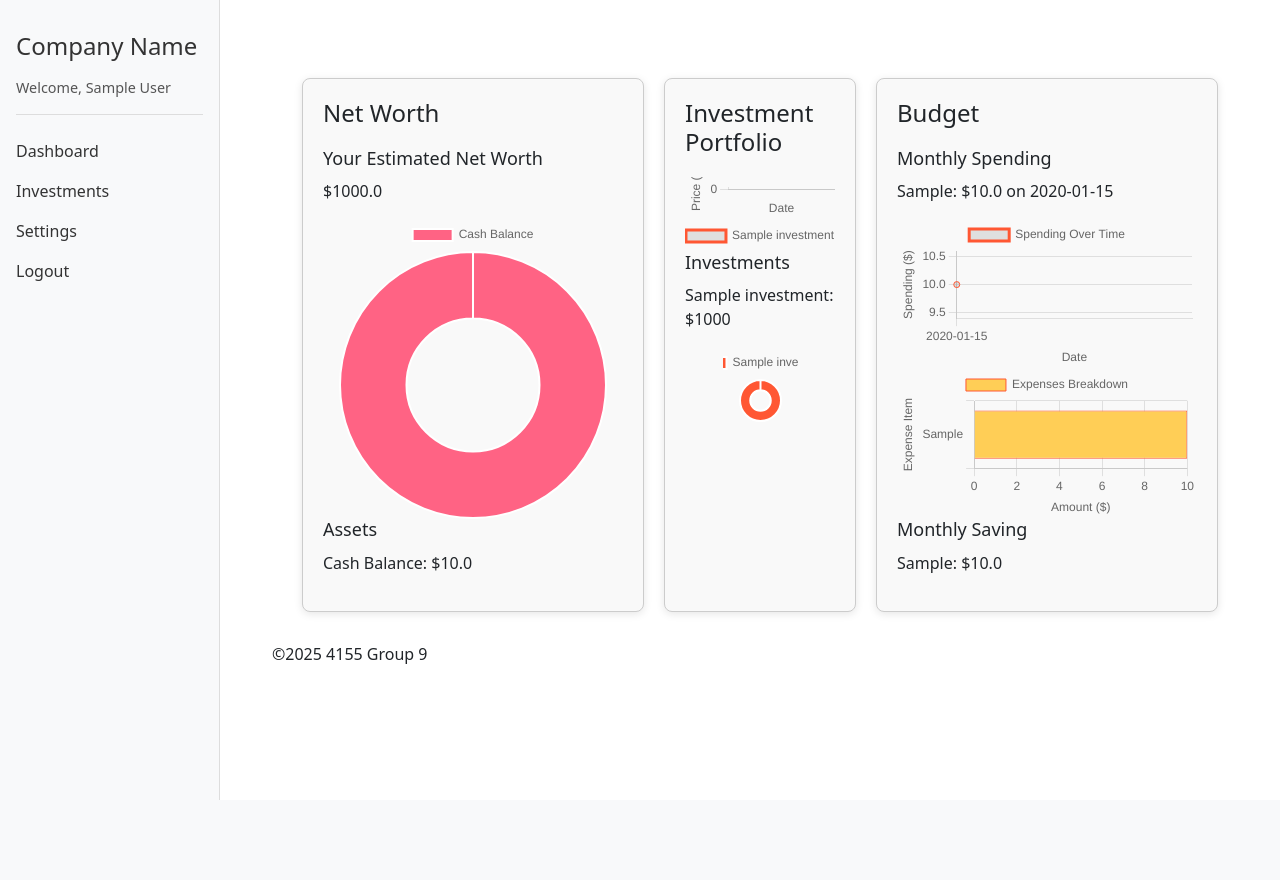
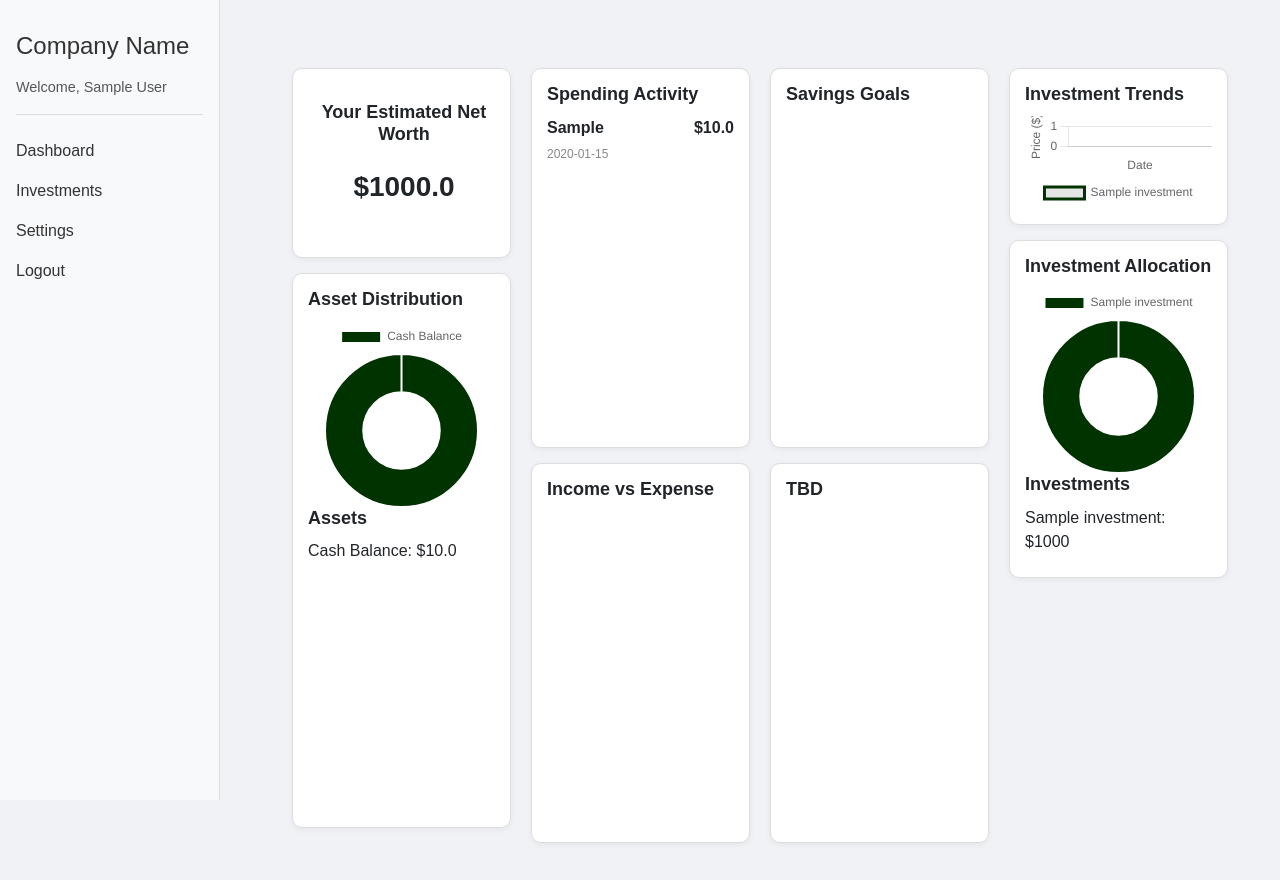
Before and after one commit to lporte04/flask-finance-app, a Flask app: page /dashboard in a window 1280 px wide. Before the commit the page ends 800 px from the top, so only its background shows below. Run offline with Flask 3, Linux system fonts and the light colour scheme; a user stored in the database is signed in; tables that the repository leaves empty hold one stand-in row (values such as "Sample post"); a database or web service that is not in the repository returns one stand-in record (values such as "Sample title"); data that the repository does not hold is empty.

Commit message:
revised dashboard

```diff
--- a/app/templates/dashboard.html
+++ b/app/templates/dashboard.html
@@ -4,73 +4,164 @@
 {% block body %}
 
 <style>
-    .content {
-        display: flex;
-        flex-wrap: wrap;
-        justify-content: space-between; /* Space out the containers */
-        padding: 20px;
+    body {
+        margin: 0;
+        font-family: Arial, sans-serif;
+        background-color: #f0f2f5;
     }
 
-    /* Style for each container (net worth, investments, budget) */
-    .net-worth-container, .investment-portfolio-container, .budget-container {
-        flex: 1; /* Each container will take up equal space */
-        margin: 10px;
+    .dashboard {
+        display: flex;
+        height: 100vh;
         padding: 20px;
-        border: 1px solid #ccc;
-        border-radius: 8px;
-        box-shadow: 0 2px 8px rgba(0, 0, 0, 0.1);
-        background-color: #f9f9f9;
+        box-sizing: border-box;
+        gap: 20px;
     }
 
-    /* Header styles */
-    h2 {
-        font-size: 24px;
-        margin-bottom: 20px;
+    .column {
+        flex: 1;
+        display: flex;
+        flex-direction: column;
+        gap: 15px;
     }
 
-    /* Subheader styles */
-    h3 {
-        font-size: 18px;
-        margin-bottom: 10px;
+    .module {
+        background-color: #ffffff;
+        border: 1px solid #ddd;
+        border-radius: 10px;
+        padding: 15px;
+        box-shadow: 0 2px 6px rgba(0, 0, 0, 0.05);
+        flex-shrink: 0;
     }
 
-    /* Style for the lists (assets, investments, spendings, savings) */
+    h2{
+        font-size: 18px;
+        margin: 0 0 10px;
+        font-weight: 700;
+    }
+
+    /* Heights for each modular section */
+    .height-25 {
+        height: 25%;
+    }
+
+    .height-35 {
+        height: 35%;
+    }
+
+    .height-50 {
+        height: 50%;
+    }
+
+    .height-75 {
+        height: 75%;
+    }
+
+    .fill {
+        flex: 1;
+        overflow-y: auto;
+    }
+
+    canvas {
+        max-width: 100%;
+        height: auto;
+    }
+
+    h2, h3 {
+        margin: 0 0 10px;
+    }
+
     ul {
-        list-style-type: none;
+        list-style: none;
         padding: 0;
+        margin: 0;
     }
 
     li {
-        margin: 10px 0;
+        margin-bottom: 8px;
     }
 
-    #investmentDonutChart {
-        width: 50% !important;
-        height: 50% !important;
-        margin: 0 auto;
+    .net-worth-value {
+        font-size: 28px;
+        font-weight: bold;
+        margin-top: 10px;
     }
-    #investmentLineChart {
-        width: 100% !important;
-        height: 100% !important;
-        margin: 0 auto;
+    .net-worth-box {
+        display: flex;
+        flex-direction: column;
+        justify-content: center;
+        align-items: center;
+        text-align: center;
     }
 
+    .module.height-25 {
+        height: 25%;
+        overflow-y: auto;
+        padding-right: 10px;
+    }
+
+    .spending-item {
+        display: flex;
+        flex-direction: column;
+        margin-bottom: 15px;
+    }
+
+    .spending-details {
+        display: flex;
+        justify-content: space-between;
+        font-weight: bold;
+    }
+
+    .spending-item-name {
+        flex: 1;
+        text-align: left;
+    }
+
+    .spending-amount {
+        text-align: right;
+    }
+
+    .spending-date {
+        font-size: 12px;
+        color: #888;
+        text-align: left;
+        margin-top: 5px;
+    }
+
+    .module.height-35 {
+        height: 35%;
+        overflow-y: auto;
+        padding-right: 10px;
+    }
+
+    .expense-item {
+        display: flex;
+        justify-content: space-between;
+        margin-bottom: 15px;
+    }
+
+    .expense-name {
+        flex: 1;
+        text-align: left;
+    }
+
+    .expense-amount {
+        text-align: right;
+    }
 </style>
 
-<div class="content">
+<div class="dashboard">
 
-    <div class="net-worth-container">
-        <h2>Net Worth</h2>
-        <div class="section net-worth">
-            <h3>Your Estimated Net Worth</h3>
-            <p>${{ net_worth }}</p>
+    <!-- Column 1: Net Worth -->
+    <div class="column">
+        <div class="module height-25 net-worth-box">
+            <h2>Your Estimated Net Worth</h2>
+            <p class="net-worth-value">${{ net_worth }}</p>
         </div>
-
-        <div class="assets-chart">
+        <div class="module height-75 fill">
+            <h2>Asset Distribution</h2>
             <canvas id="netWorthDonutChart"></canvas>
-        </div>
-        <div class="section assets-list">
-            <h3>Assets</h3>
+            <h2>Assets</h2>
             <ul>
                 {% for asset in assets %}
                     <li>{{ asset.name }}: ${{ asset.value }}</li>
@@ -81,13 +172,54 @@
         </div>
     </div>
 
-    <div class="investment-portfolio-container">
-        <div>
-            <h2>Investment Portfolio</h2>
+    <!-- Column 2: Spending -->
+    <div class="column">
+        <div class="module height-50">
+            <h2>Spending Activity</h2>
+            <ul>
+                {% for s in spendings %}
+                    <li class="spending-item">
+                        <div class="spending-details">
+                            <span class="spending-item-name">{{ s.item }}</span>
+                            <span class="spending-amount">${{ s.amount }}</span>
+                        </div>
+                        <span class="spending-date">{{ s.date }}</span>
+                    </li>
+                {% else %}
+                    <li>No spending records yet.</li>
+                {% endfor %}
+            </ul>
+        </div>
+
+        <div class="module height-50">
+            <h2>Income vs Expense</h2>
+            <canvas id="incomeVsExpenseChart"></canvas>
+        </div>
+    </div>
+    <!-- Column 3 Savings-->
+    <div class="column">
+        <div class="module height-50">
+            <h2>Savings Goals</h2>
+            <canvas></canvas>
+        </div>
+
+        <div class="module height-50">
+            <h2>TBD</h2>
+            <canvas></canvas>
+        </div>
+    </div>
+
+    <!-- Column 4: Investments -->
+    <div class="column">
+        <div class="module height-30">
+            <h2>Investment Trends</h2>
             <canvas id="investmentLineChart"></canvas>
         </div>
-        <div class="section investments-list">
-            <h3>Investments</h3>
+
+        <div class="module height-70">
+            <h2>Investment Allocation</h2>
+            <canvas id="investmentDonutChart"></canvas>
+            <h2>Investments</h2>
             <ul>
                 {% for inv in investments %}
                     <li>{{ inv.stock_name }}: ${{ inv.amount or 'N/A' }}</li>
@@ -96,52 +228,9 @@
                 {% endfor %}
             </ul>
         </div>
-        <div class="investment-donut-chart">
-            <canvas id="investmentDonutChart"></canvas>
-        </div>
     </div>
 
-    <div class="budget-container">
-        <div>
-            <h2>Budget</h2>
-            <div class="section spending-list">
-                <h3>Monthly Spending</h3>
-                <ul>
-                    {% for s in spendings %}
-                        <li>{{ s.item }}: ${{ s.amount }} on {{ s.date }}</li>
-                    {% else %}
-                        <li>No spending records yet.</li>
-                    {% endfor %}
-                </ul>
-            </div>
-
-            <div class="spending-line-chart">
-                <canvas id="spendingLineChart"></canvas>
-            </div>
-
-            <div class="spending-bar-chart">
-                <canvas id="spendingBarChart"></canvas>
-            </div>
-
-            <div class="section budget-list">
-                <h3>Monthly Saving</h3>
-                <ul>
-                    {% for s in savingsgoal %}
-                        <li>{{ s.name }}: ${{ s.amount }}</li>
-                    {% else %}
-                        <li>No saving records yet.</li>
-                    {% endfor %}
-                </ul>
-            </div>
-
-        </div>
-    </div>
 </div>
-
-
-<footer>
-    <p class="font-sm center-text">&copy;2025 4155 Group 9</p>
-</footer>
 
 <!-- Script for chart.js -->
 <script src="https://cdn.jsdelivr.net/npm/chart.js"></script>
@@ -158,7 +247,7 @@
             labels: labels,
             datasets: [{
                 data: data,
-                backgroundColor: ['#FF6384', '#36A2EB', '#FFCE56', '#FF5733', '#C70039'],
+                backgroundColor: ['#003300', '#006600', '#009933', '#33cc33', '#99ff99'],
             }]
         }
     });
@@ -167,7 +256,8 @@
         const response = await fetch('/stock-history?' + symbols.map(s => `symbol=${s}`).join('&'));
         const data = await response.json();
 
-        const colors = ['#FF5733', '#36A2EB', '#FFCE56', '#8E44AD', '#2ECC71', '#1ABC9C', '#E67E22'];
+
+        const colors = ['#003300', '#006600', '#009933', '#33cc33', '#99ff99'];
         const datasets = [];
 
         symbols.forEach((symbol, index) => {
@@ -229,83 +319,10 @@
             labels: investmentLabels,
             datasets: [{
                 data: investmentAmounts,
-                backgroundColor: ['#FF5733', '#36A2EB', '#FFCE56', '#FF9E1B', '#C70039'],
+                backgroundColor: ['#003300', '#006600', '#009933', '#33cc33', '#99ff99'],
             }]
         }
     });
-
-    // Spending Over Time Line Chart
-    var ctx3 = document.getElementById('spendingLineChart').getContext('2d');
-    var spendingDates = [{% for s in spendings %}"{{ s.date }}"{% if not loop.last %}, {% endif %}{% endfor %}];
-    var spendingAmounts = [{% for s in spendings %}{{ s.amount }}{% if not loop.last %}, {% endif %}{% endfor %}];
-
-    new Chart(ctx3, {
-        type: 'line',
-        data: {
-            labels: spendingDates,
-            datasets: [{
-            label: 'Spending Over Time',
-                data: spendingAmounts,
-                borderColor: '#FF5733',
-                fill: false
-                }]
-            },
-            options: {
-                responsive: true,
-                scales: {
-                    x: {
-                        title: {
-                            display: true,
-                            text: 'Date'
-                        }
-                    },
-                    y: {
-                        title: {
-                            display: true,
-                            text: 'Spending ($)'
-                        }
-                    }
-                }
-            }
-        });
-
-        // Spending Breakdown Bar Chart
-        var ctx4 = document.getElementById('spendingBarChart').getContext('2d');
-        var expenseNames = [{% for s in spendings %}"{{ s.item }}"{% if not loop.last %}, {% endif %}{% endfor %}];
-        var expenseAmounts = [{% for s in spendings %}{{ s.amount }}{% if not loop.last %}, {% endif %}{% endfor %}];
-
-        new Chart(ctx4, {
-            type: 'bar',
-            data: {
-                labels: expenseNames,
-                datasets: [{
-                    label: 'Expenses Breakdown',
-                    data: expenseAmounts,
-                    backgroundColor: '#FFCE56',
-                    borderColor: '#FF5733',
-                    borderWidth: 1
-                }]
-            },
-            options: {
-                responsive: true,
-                indexAxis: 'y',
-                scales: {
-                    x: {
-                        title: {
-                            display: true,
-                            text: 'Amount ($)'
-                        }
-                    },
-                    y: {
-                        title: {
-                            display: true,
-                            text: 'Expense Item'
-                        },
-                        beginAtZero: true
-                    }
-                }
-            }
-        });
 
 
 
```
